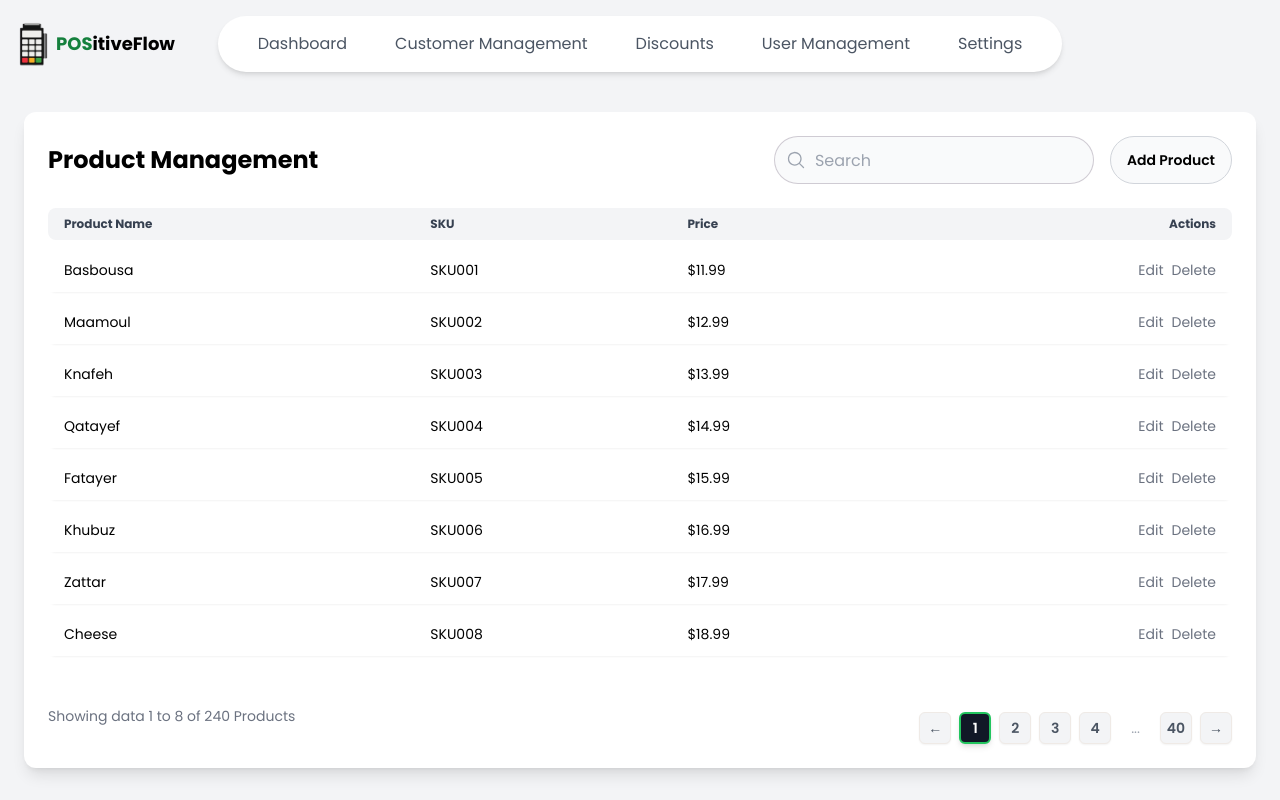
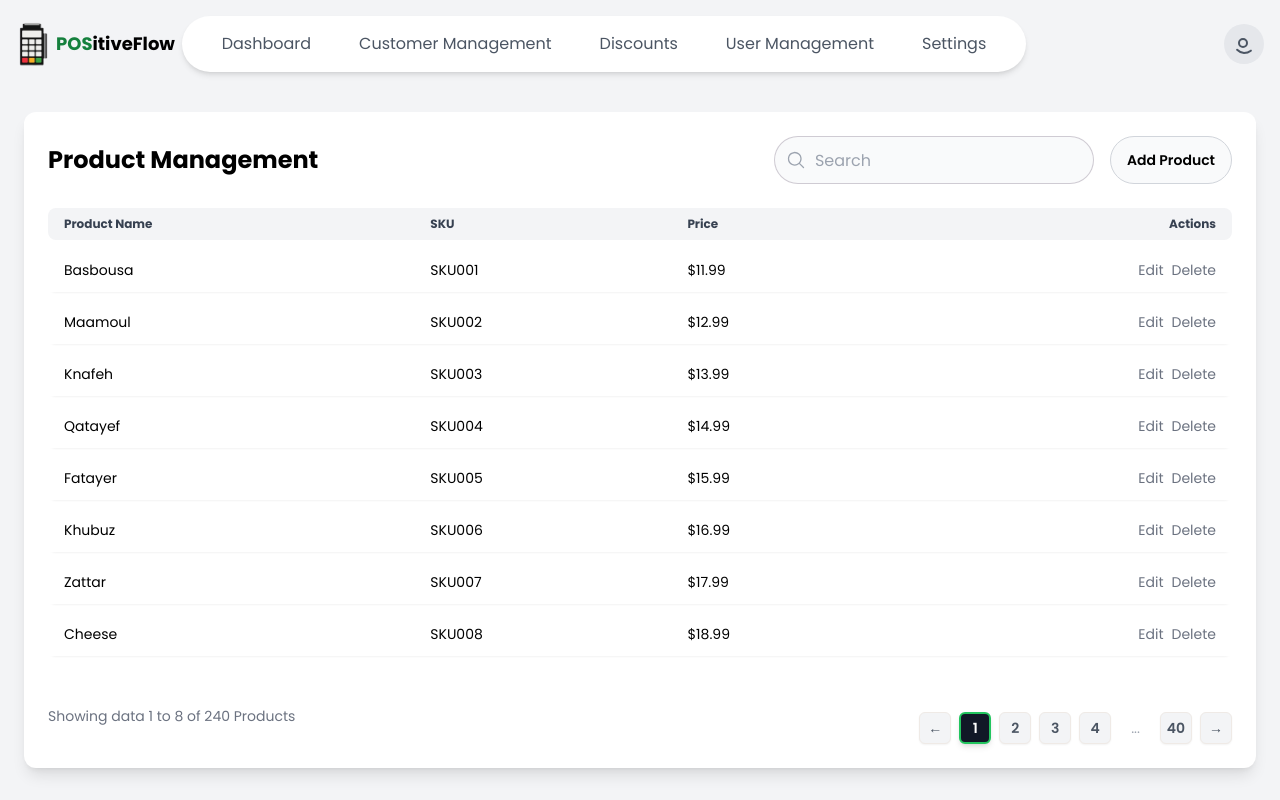
Before and after one commit to mo-alkubaish/POSitiveflow, a Next.js app in the folder frontend/: page /products in a window 1280 px wide. Built offline with nearby package versions, Linux system fonts and the light colour scheme.

Commit message:
add : signout in navbar

```diff
--- a/frontend/app/components/Navbar.tsx
+++ b/frontend/app/components/Navbar.tsx
@@ -1,28 +1,39 @@
 /**
  * Navbar component with responsive links that highlight the current page. Includes a hidden logo and application name on smaller screens.
  */
-
 "use client";
 
 import Link from 'next/link';
 import { usePathname } from 'next/navigation';
+import { useState } from 'react';
 
 const Navbar = () => {
   const pathname = usePathname();
+  const [isDropdownOpen, setIsDropdownOpen] = useState(false);
 
   const navLinks = [
     { path: '/dashboard', label: 'Dashboard' },
     { path: '/customer-management', label: 'Customer Management' },
     { path: '/discounts', label: 'Discounts' },
     { path: '/user-management', label: 'User Management' },
-    { path: '/settings', label: 'Settings' }
+    { path: '/settings', label: 'Settings' },
   ];
 
-  const isActive = (path: string) => pathname === path;
+  const isActive = (path) => pathname === path;
+
+  let closeTimeout;
+  const handleMouseEnter = () => {
+    clearTimeout(closeTimeout);
+    setIsDropdownOpen(true);
+  };
+
+  const handleMouseLeave = () => {
+    closeTimeout = setTimeout(() => setIsDropdownOpen(false), 200);
+  };
 
   return (
-    <div className="flex items-center justify-center py-4 relative w-full">
-      {/* Logo and PositiveFlow text - hidden on smaller screens */}
+    <div className="flex items-center justify-between py-4 relative w-full">
+      {/* Logo */}
       <div className="absolute left-4 top-1/2 transform -translate-y-1/2 flex items-center space-x-2 text-lg font-bold hidden lg:flex">
         <img src="/logo.png" alt="PositiveFlow Logo" className="w-8 h-auto" />
         <Link href="/" className="flex items-center">
@@ -32,6 +43,7 @@ const Navbar = () => {
       </div>
 
       {/* Navigation links */}
+      <div className="flex-1 flex justify-center">
         <div className="bg-white px-6 py-2 rounded-full shadow-md flex space-x-4 overflow-x-auto">
           {navLinks.map(({ path, label }) => (
             <Link
@@ -48,6 +60,44 @@ const Navbar = () => {
           ))}
         </div>
       </div>
+
+      {/* User Icon with Dropdown - Shows on Hover */}
+      <div
+        className="relative ml-4 mr-4"
+        onMouseEnter={handleMouseEnter}
+        onMouseLeave={handleMouseLeave}
+      >
+        {/* User Icon */}
+        <div className="p-2 rounded-full bg-gray-200 hover:bg-gray-300 cursor-pointer">
+          <svg
+            xmlns="http://www.w3.org/2000/svg"
+            className="h-6 w-6 text-gray-600"
+            fill="none"
+            viewBox="0 0 24 24"
+            stroke="currentColor"
+          >
+            <path
+              strokeLinecap="round"
+              strokeLinejoin="round"
+              strokeWidth={2}
+              d="M5.121 17.804A10.97 10.97 0 0012 21c2.59 0 4.984-.876 6.879-2.324M15 11a4 4 0 10-8 0 4 4 0 008 0z"
+            />
+          </svg>
+        </div>
+
+        {/* Dropdown Menu */}
+        {isDropdownOpen && (
+          <div className="absolute right-0 mt-2 w-32 bg-white border border-gray-200 rounded-md shadow-lg z-10">
+            <Link
+              href="/"
+              className="block px-4 py-2 text-gray-700 hover:bg-gray-100"
+            >
+              Sign Out
+            </Link>
+          </div>
+        )}
+      </div>
+    </div>
   );
 };
 
--- a/frontend/app/page.tsx
+++ b/frontend/app/page.tsx
@@ -18,7 +18,6 @@
 "use client";
 
 import React from "react";
-import { MoonIcon, GlobeAltIcon } from "@heroicons/react/24/solid";
 import HeroSection from "./landingPage/heroSection";
 import FeaturesSection from "./landingPage/featuresSection";
 import TestimonialsSection from "./landingPage/testimonialsSection";
@@ -27,9 +26,6 @@ import UserDemosSection from "./landingPage/userDemosSection";
 import { Link } from "react-scroll";
 
 const LandingPage = () => {
-  const toggleTheme = () => {
-    console.log("Toggle theme placeholder");
-  };
 
   return (
     <div className="bg-base-200 min-h-screen text-base-content">
```
Lines whose indentation alone changed are shown as unchanged.
